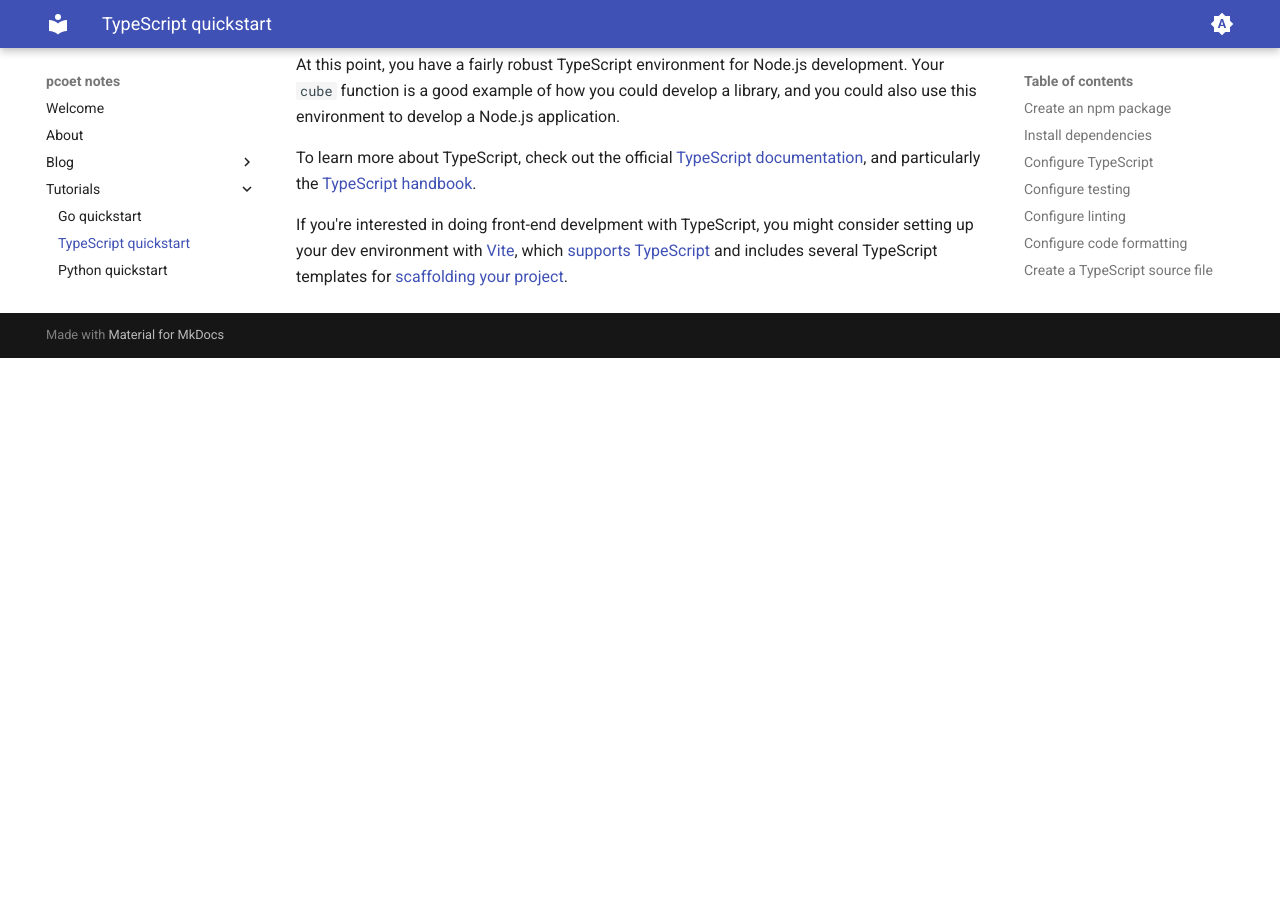
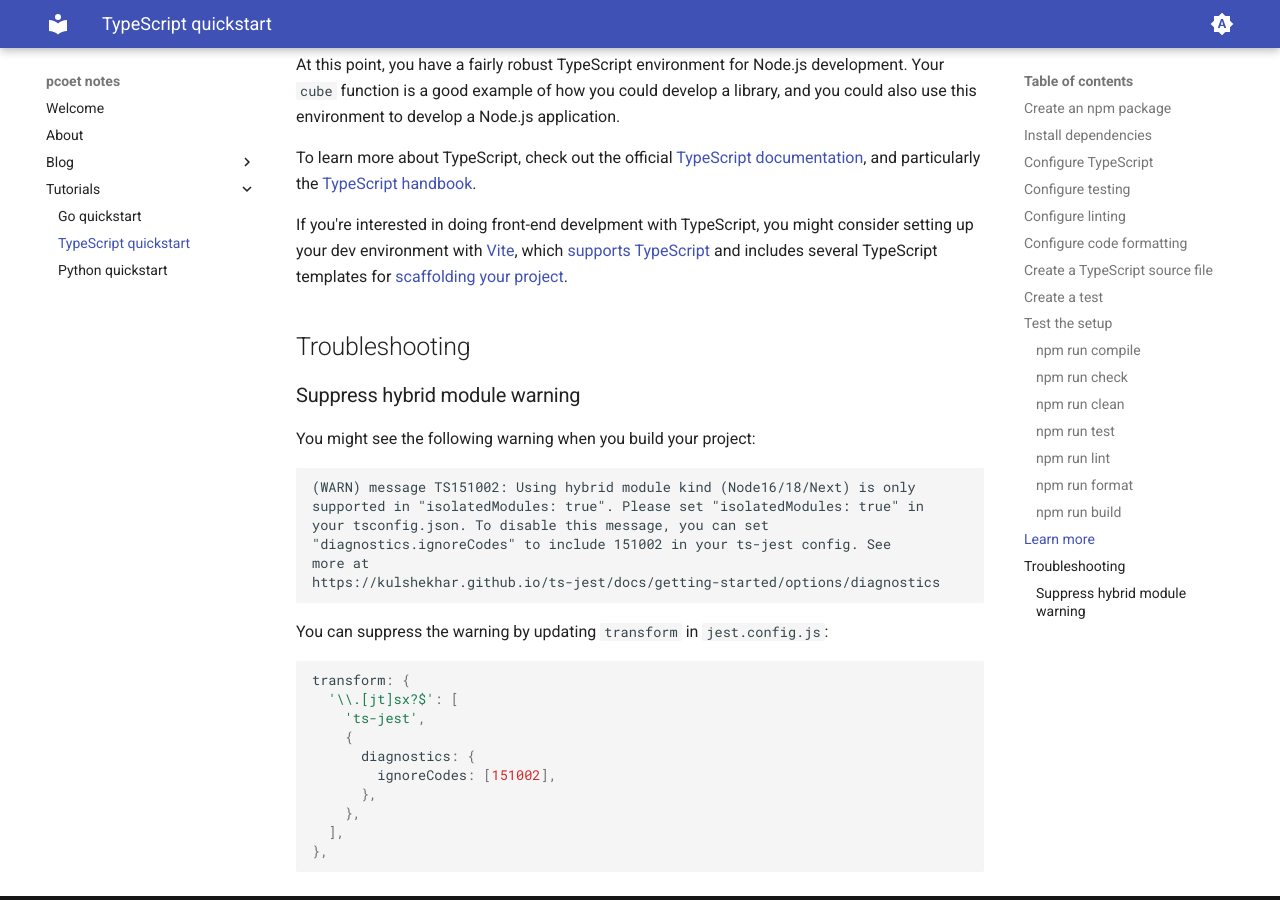
Before and after one commit to pcoet/pcoet.github.io, an MkDocs documentation site: the page built from docs/tutorials/ts-quickstart.md, in a window 1280 px wide and 900 px high, scrolled down 4677 px. Built offline with MkDocs 1.6.1 and Material for MkDocs 9.7.7, drawn with Linux system fonts in a browser that asks for light colours; before the commit the page ends 5035 px from its top, so only the background shows below that.

Commit message:
add troubleshooting to TS quickstart

````diff
--- a/docs/tutorials/ts-quickstart.md
+++ b/docs/tutorials/ts-quickstart.md
@@ -235,3 +235,31 @@ consider setting up your dev environment with [Vite](https://vite.dev/), which
 [supports TypeScript](https://vite.dev/guide/features.html#typescript) and
 includes several TypeScript templates for
 [scaffolding your project](https://vite.dev/guide/#scaffolding-your-first-vite-project).
+
+## Troubleshooting
+
+### Suppress hybrid module warning
+
+You might see the following warning when you build your project:
+
+    (WARN) message TS151002: Using hybrid module kind (Node16/18/Next) is only
+    supported in "isolatedModules: true". Please set "isolatedModules: true" in
+    your tsconfig.json. To disable this message, you can set
+    "diagnostics.ignoreCodes" to include 151002 in your ts-jest config. See
+    more at
+    https://kulshekhar.github.io/ts-jest/docs/getting-started/options/diagnostics
+
+You can suppress the warning by updating `transform` in `jest.config.js`:
+
+```javascript
+transform: {
+  '\\.[jt]sx?$': [
+    'ts-jest',
+    {
+      diagnostics: {
+        ignoreCodes: [151002],
+      },
+    },
+  ],
+},
+```
````
